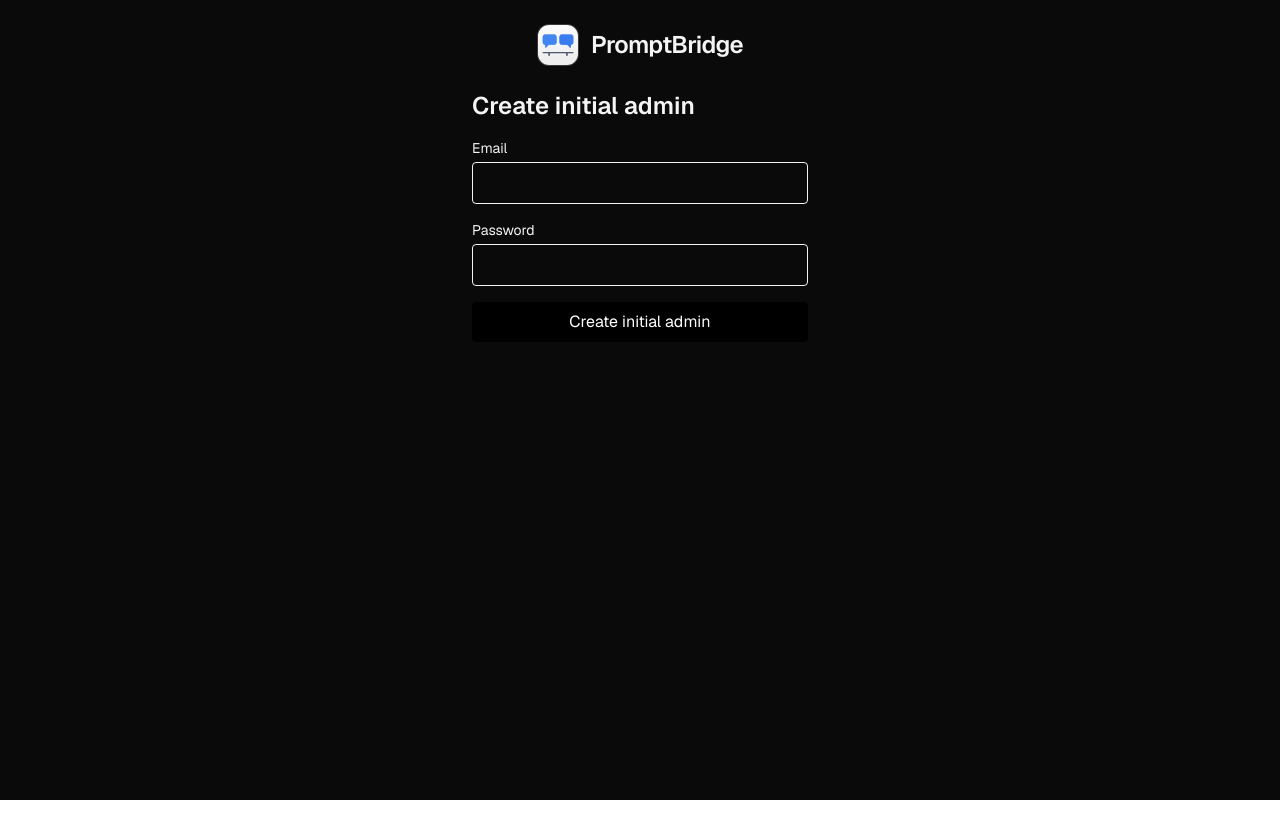
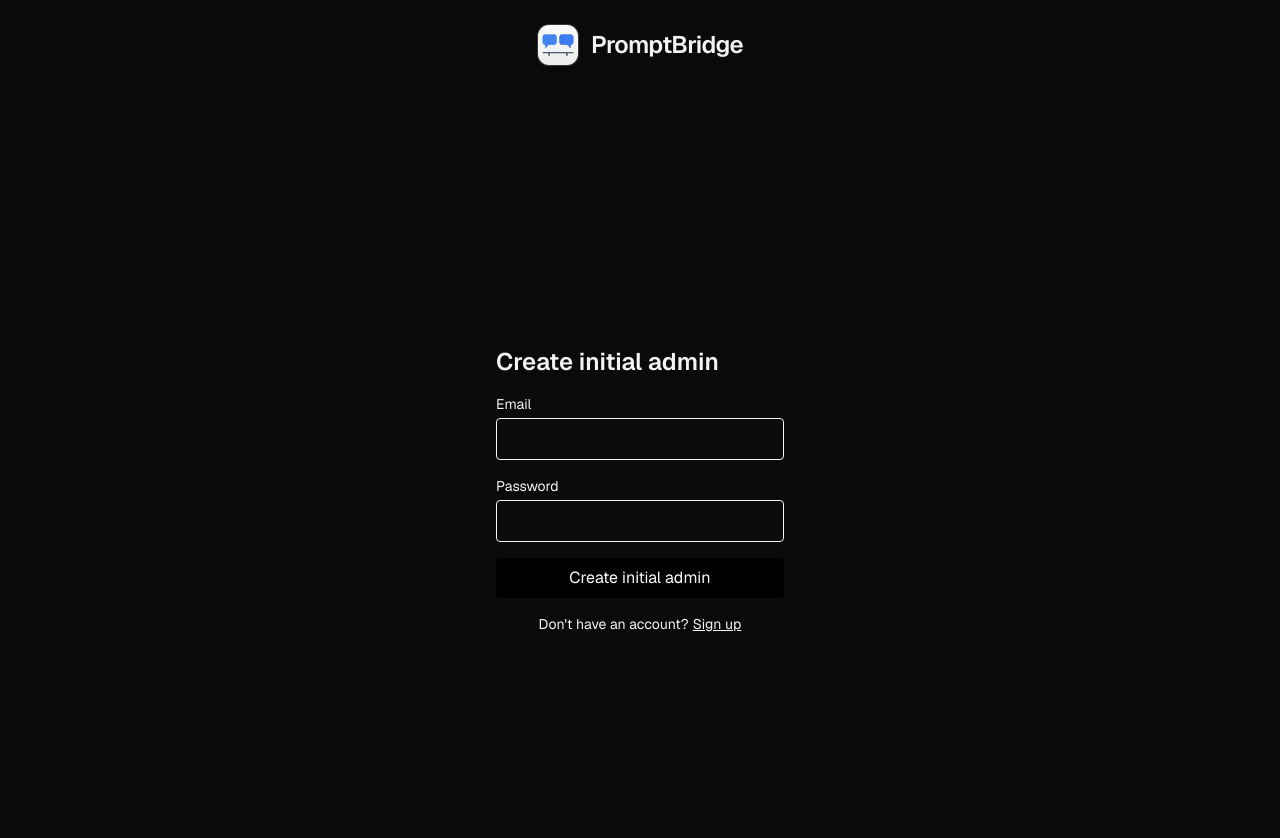
Before and after one commit to lcondliffe/PromptBridge, a Next.js app: page /login in a window 1280 px wide. Shown: the top 838 px of the page. Before the commit the page ends 800 px from the top, so only its background shows below. Built offline with nearby package versions, Linux system fonts and the light colour scheme; no server answers; the database is empty.

Commit message:
Register users fixed

```diff
--- a/src/app/ClientShell.tsx
+++ b/src/app/ClientShell.tsx
@@ -22,8 +22,8 @@ export default function ClientShell({ children }: { children: React.ReactNode })
   const [desktopCollapsed, setDesktopCollapsed] = useLocalStorage<boolean>("sidebar_collapsed", false);
   const pathname = usePathname();
 
-  // Minimal chrome for auth pages (/login)
-  if (pathname === "/login") {
+  // Minimal chrome for auth pages (/login, /register)
+  if (pathname.startsWith("/login") || pathname.startsWith("/register")) {
     return (
       <div className="min-h-screen bg-neutral-950 text-zinc-100 flex flex-col items-center">
         <header className="w-full flex justify-center py-6">
--- a/src/app/api/register/route.ts
+++ b/src/app/api/register/route.ts
@@ -15,11 +15,11 @@ export async function POST(req: Request) {
   }
   const { email, password } = parsed.data;
   const userCount = await countUsers();
-  if (userCount > 0) {
-    return NextResponse.json({ error: "Registration is disabled" }, { status: 403 });
-  }
   const existing = await getUserByEmail(email);
   if (existing) return NextResponse.json({ error: "Email already in use" }, { status: 409 });
-  await createUser(email, password, { role: "ADMIN" });
+
+  // First user becomes admin, subsequent users are regular users
+  const role = userCount === 0 ? "ADMIN" : "USER";
+  await createUser(email, password, { role });
   return NextResponse.json({ ok: true });
 }
--- a/src/app/login/page.tsx
+++ b/src/app/login/page.tsx
@@ -59,7 +59,9 @@ export default function LoginPage() {
   const buttonText = loading ? (hasUsers === false ? "Creating..." : "Signing in...") : heading;
 
   return (
-    <form onSubmit={onSubmit} className="w-full space-y-4">
+    <div className="min-h-dvh flex items-center justify-center p-6">
+      <div className="w-full max-w-sm space-y-4">
+        <form onSubmit={onSubmit} className="space-y-4">
           <h1 className="text-2xl font-semibold">{heading}</h1>
           <div className="space-y-1">
             <label className="block text-sm">Email</label>
@@ -91,5 +93,20 @@ export default function LoginPage() {
             {buttonText}
           </button>
         </form>
+        <p className="text-sm text-center">
+          Don't have an account?
+          <a
+            className="underline ml-1"
+            href="/register"
+            onClick={() => {
+              // Also trigger client-side navigation for snappy UX
+              router.push("/register");
+            }}
+          >
+            Sign up
+          </a>
+        </p>
+      </div>
+    </div>
   );
 }
--- a/src/middleware.ts
+++ b/src/middleware.ts
@@ -6,7 +6,7 @@ export default async function middleware(req: NextRequest) {
   const { pathname } = req.nextUrl;
 
   // Public page path(s)
-  const isPublicPage = pathname === "/login";
+  const isPublicPage = pathname.startsWith("/login") || pathname.startsWith("/register");
 
   // Public API endpoints (pre-auth)
   const isPublicApi =
```
Lines whose indentation alone changed are shown as unchanged.
